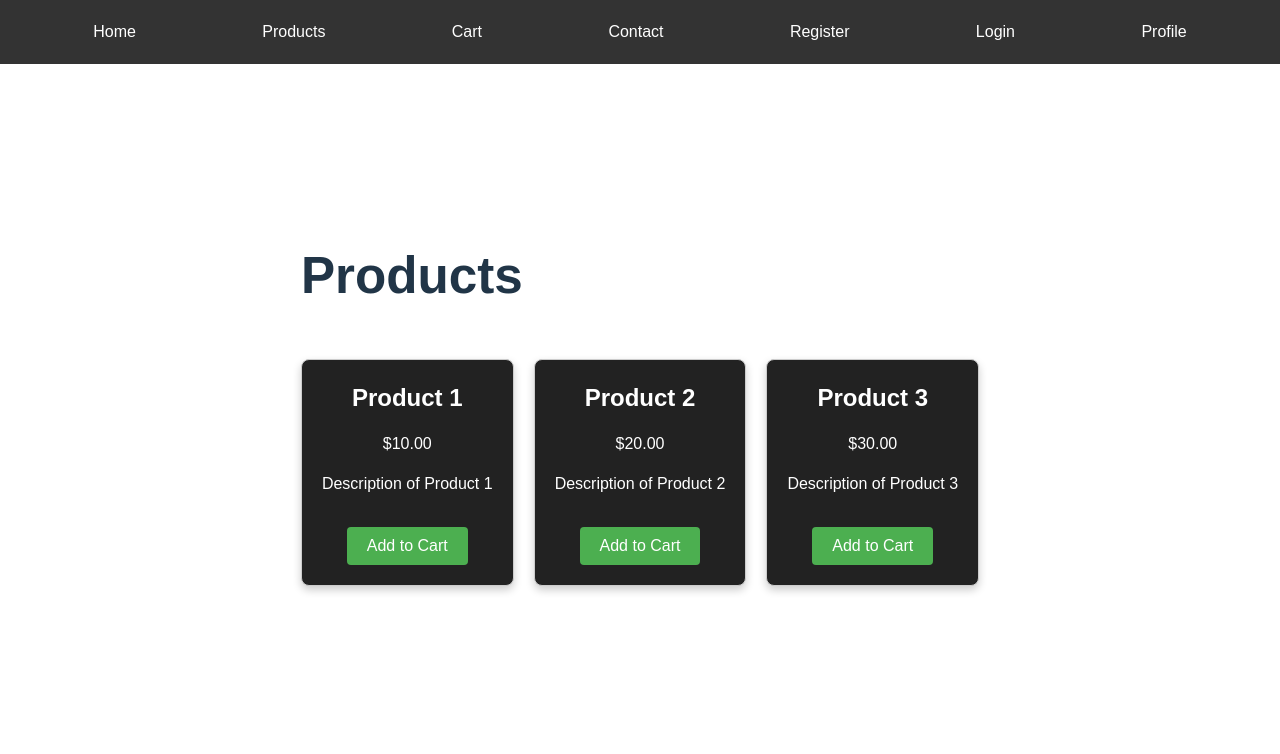
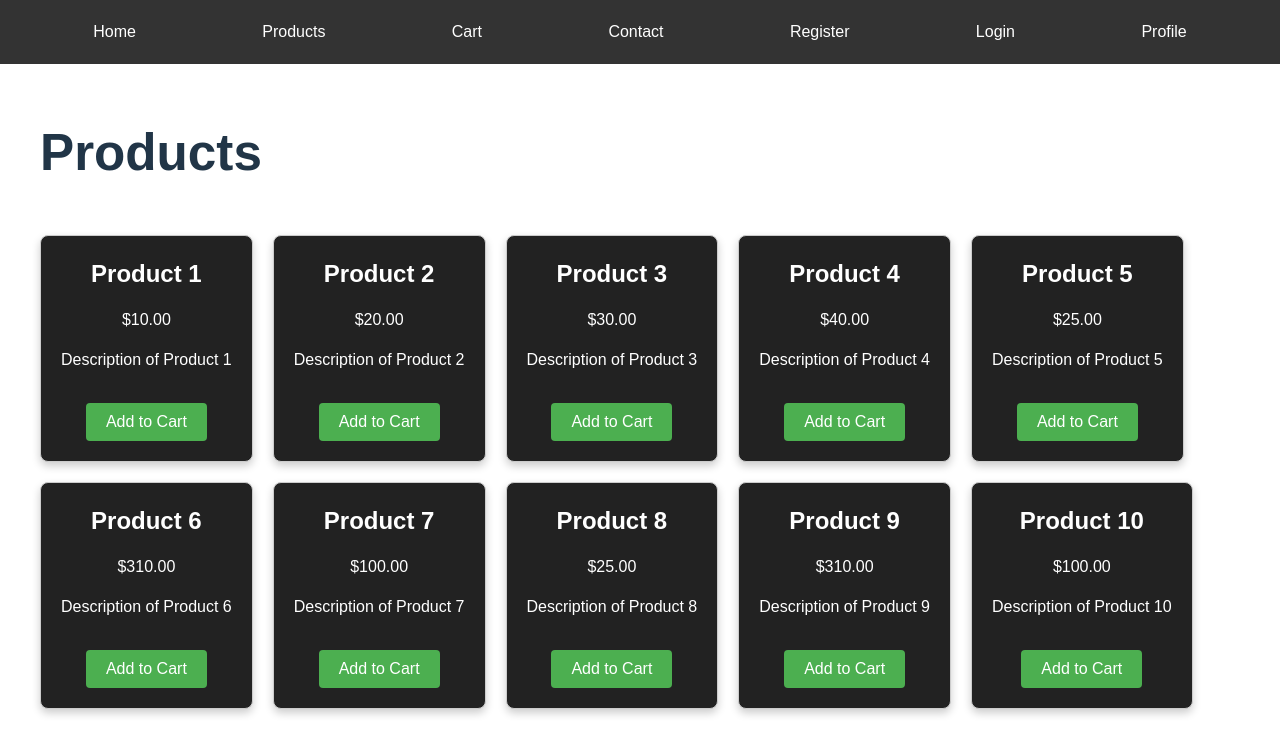
Before and after one commit to AyushiGupta160604/Sparkathon-24-Status200, a React (Vite) app in the folder frontend/: page / in a window 1280 px wide. Shown: the top 754 px of the page. Built offline with nearby package versions, Linux system fonts and the light colour scheme; no server answers.

Commit message:
Updated Home.jsx

```diff
--- a/frontend/src/pages/Home.jsx
+++ b/frontend/src/pages/Home.jsx
@@ -6,6 +6,13 @@ const Home = () => {
         { id: 1, name: 'Product 1', price: '$10.00', description: 'Description of Product 1' },
         { id: 2, name: 'Product 2', price: '$20.00', description: 'Description of Product 2' },
         { id: 3, name: 'Product 3', price: '$30.00', description: 'Description of Product 3' },
+        { id: 4, name: 'Product 4', price: '$40.00', description: 'Description of Product 4' },
+        { id: 5, name: 'Product 5', price: '$25.00', description: 'Description of Product 5' },
+        { id: 6, name: 'Product 6', price: '$310.00', description: 'Description of Product 6' },
+        { id: 7, name: 'Product 7', price: '$100.00', description: 'Description of Product 7' },
+        { id: 8, name: 'Product 8', price: '$25.00', description: 'Description of Product 8' },
+        { id: 9, name: 'Product 9', price: '$310.00', description: 'Description of Product 9' },
+        { id: 10, name: 'Product 10', price: '$100.00', description: 'Description of Product 10' },
     ];
 
     const handleAddToCart = async (productId) => {
```
